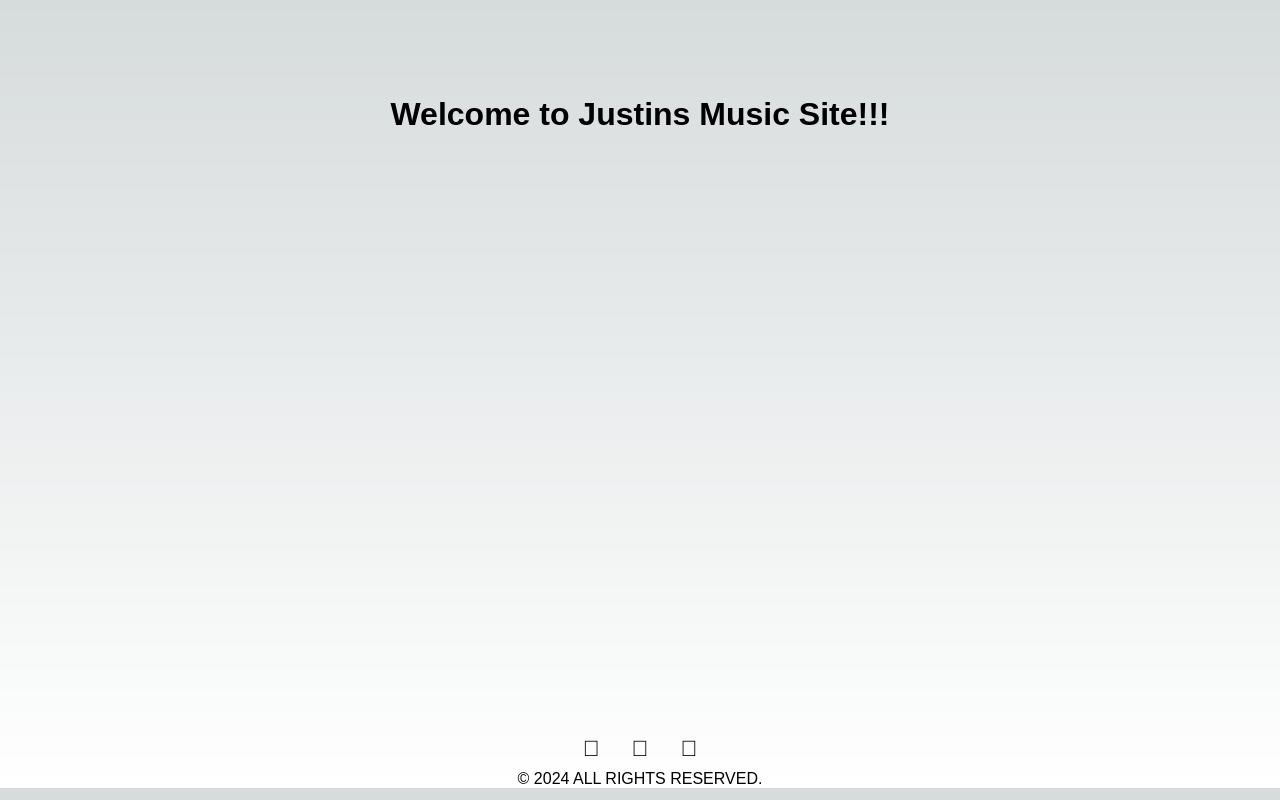
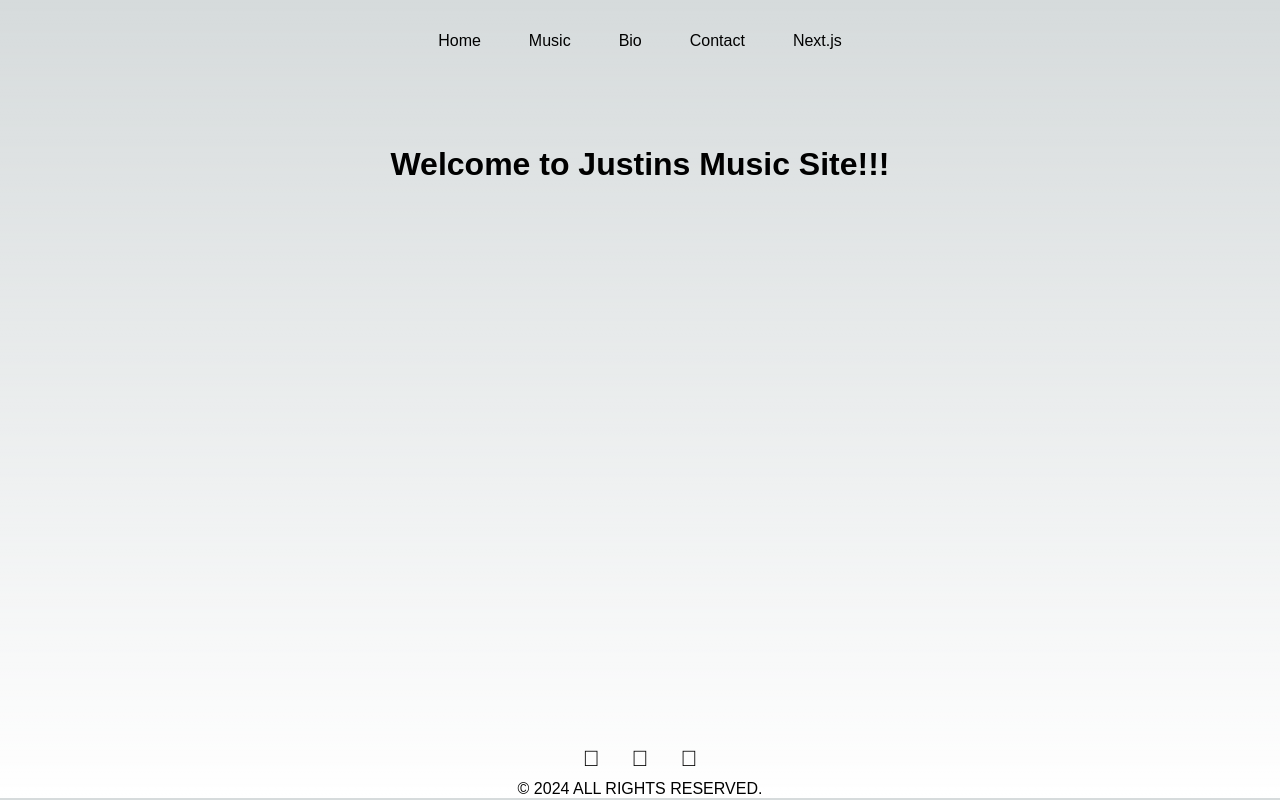
Before and after one commit to kaBeech/justins-webdev-crash-course, a Next.js app: page / in a window 1280 px wide. Built offline with nearby package versions, Linux system fonts and the light colour scheme; a web font is replaced by a local one.

Commit message:
Add NavBar

```diff
--- a/src/app/globals.css
+++ b/src/app/globals.css
@@ -125,12 +125,28 @@ a {
   flex-direction: column;
 }
 
+.justifyStart {
+  justify-content: start;
+}
+
 .justifyEnd {
   justify-content: end;
 }
 
+.justifyBetween {
+  justify-content: space-between;
+}
+
+.justifyAround {
+  justify-content: space-around;
+}
+
 .justifyEvenly {
   justify-content: space-evenly;
+}
+
+.justifyCenter {
+  justify-content: center;
 }
 
 .alignCenter {
@@ -149,6 +165,14 @@ a {
   gap: 2rem;
 }
 
+.gap3 {
+  gap: 3rem;
+}
+
+.marginTop1 {
+  margin-top: 2rem;
+}
+
 .textBigger {
   font-size: 1.4em;
 }
--- a/src/app/layout.tsx
+++ b/src/app/layout.tsx
@@ -1,10 +1,9 @@
 import type { Metadata } from "next";
-// import { Inter } from "next/font/google";
 import localFont from "next/font/local";
 import Footer from "../components/footer";
+import NavBar from "../components/navBar"
 import "./globals.css";
 
-// const inter = Inter({ subsets: ["latin"] });
 const caskaydiaCove = localFont({ src: "./CaskaydiaCoveNerdFontPropo-Regular.ttf" });
 
 export const metadata: Metadata = {
@@ -19,8 +18,8 @@ export default function RootLayout({
 }>) {
   return (
     <html lang="en">
-      {/* <body className={inter.className}> */}
       <body className={caskaydiaCove.className}>
+        <NavBar />
         {children}
         <Footer />
       </body>
--- a/src/app/page.module.css
+++ b/src/app/page.module.css
@@ -4,7 +4,7 @@
   justify-content: space-between;
   align-items: center;
   padding: 6rem;
-  min-height: 92vh;
+  min-height: 87vh;
 }
 
 .description {
--- /dev/null
+++ b/src/components/navBar.tsx
@@ -0,0 +1,20 @@
+import React from 'react';
+import Link from 'next/link';
+
+// Here's a challenge for you: see if you can get the Home link to stick to
+// the left side of the screen and the other links to stick to the right side!
+
+const NavBar = () => {
+    return (
+        <nav className='marginTop1 flex justifyCenter gap3'>
+            {/* Use <Link> tags to link to pages on your own site */}
+            {/* Use <a> tags to link to pages elsewhere on the web */}
+            <Link href="/">Home</Link>
+            <Link href="/music">Music</Link>
+            <Link href="/bio">Bio</Link>
+            <Link href="/contact">Contact</Link>
+            <Link href="/reference">Next.js</Link>
+        </nav>);
+}
+
+export default NavBar;
```
